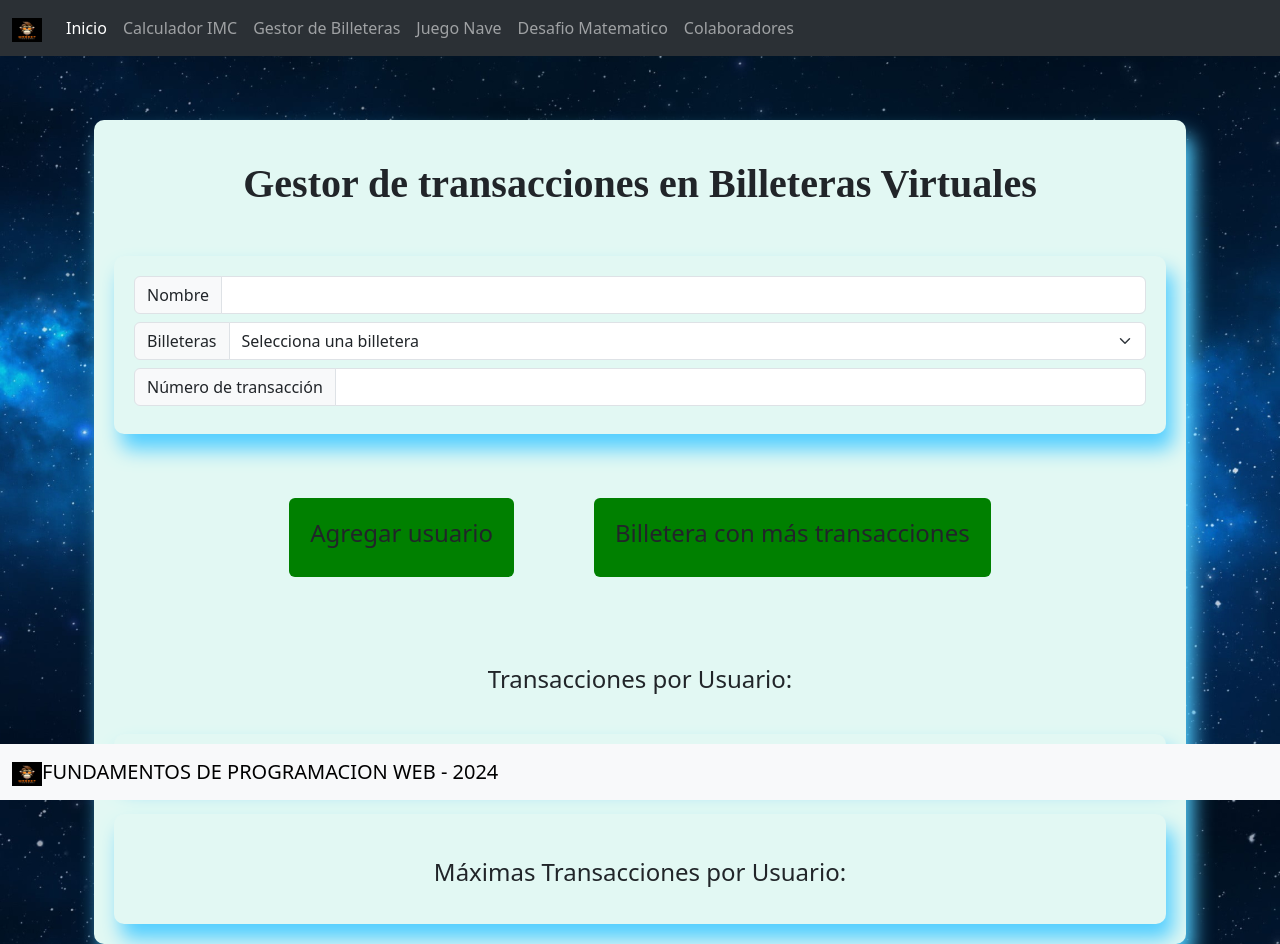
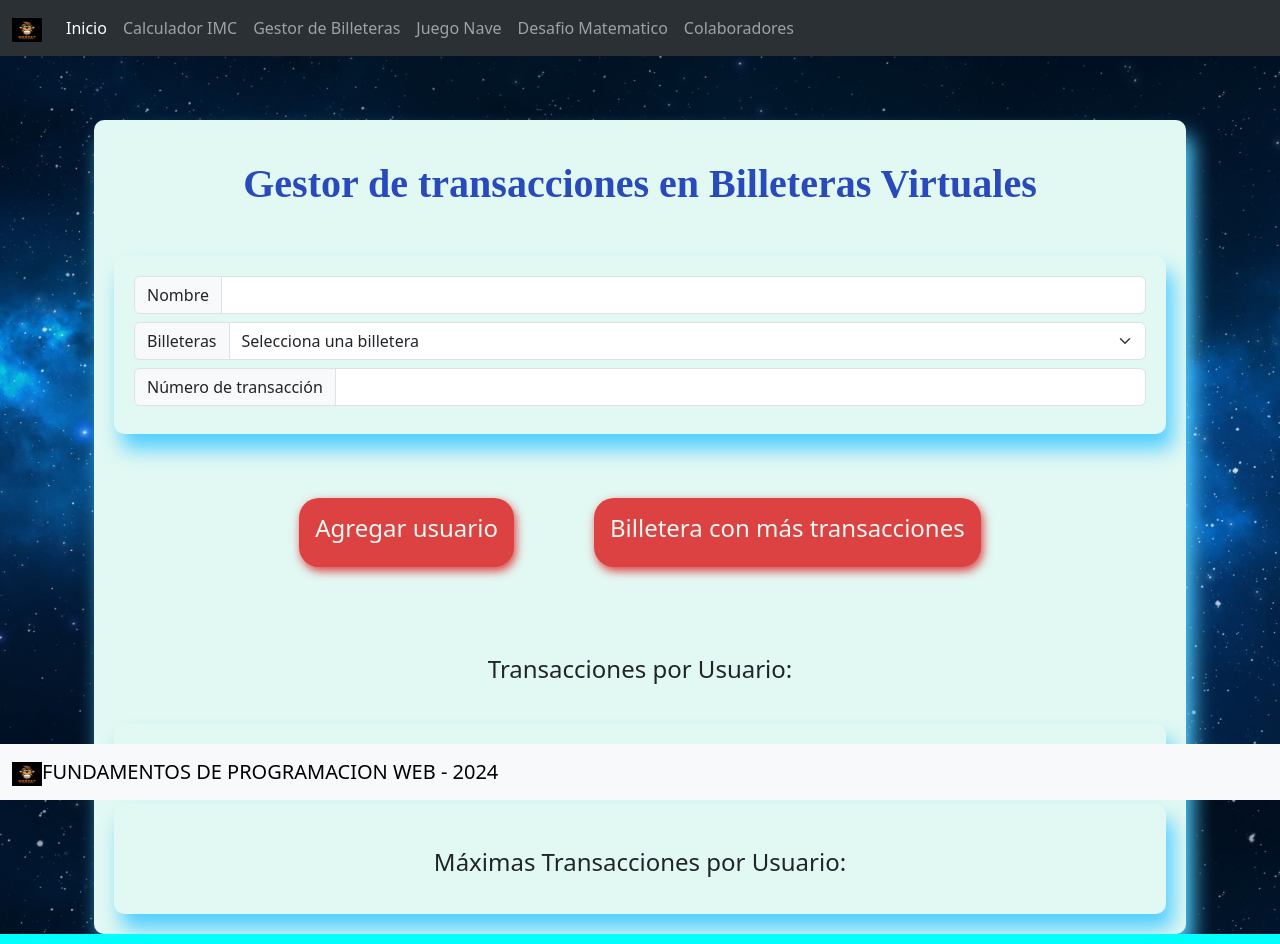
Before and after one commit to Rodrigooo08/proyectofinal_grupo_n3, a React (Vite) app in the folder proyectofinal_grupo_n3/: page /gestorbilleteras in a window 1280 px wide. Built offline with nearby package versions, Linux system fonts and the light colour scheme.

Commit message:
css botones GestorBilletera

```diff
--- a/proyectofinal_grupo_n3/src/Components/GestorBilleteraVirtual/FormDatos.jsx
+++ b/proyectofinal_grupo_n3/src/Components/GestorBilleteraVirtual/FormDatos.jsx
@@ -39,10 +39,10 @@ return (
       </form>
       <br />
       <div className="text-center">
-        <button type="button" className="btn btn-danger,btn" onClick={agregarUsuarios}>
+        <button type="button" className="btn" onClick={agregarUsuarios}>
           <h4>Agregar usuario</h4>
         </button>
-        <button type="button" className="btn btn-success,btn" onClick={billeteraMasTransacciones}>
+        <button type="button" className="btn" onClick={billeteraMasTransacciones}>
           <h4>Billetera con más transacciones</h4>
         </button>
       </div>
--- a/proyectofinal_grupo_n3/src/Style/GestorBilleteraVirtual.css
+++ b/proyectofinal_grupo_n3/src/Style/GestorBilleteraVirtual.css
@@ -2,6 +2,7 @@
     --color1: var(black);
     --color2: var(#284abb;);
     --color3: var (rgb(133, 238, 220));
+    --Color4: var(rgb(209, 37, 37));
 }
 
 table .tabla-usuario {
@@ -23,7 +24,7 @@ p {
 h1 {
     font-size: 40px;
     font-weight: bold;
-    color: var(--color2);
+    color: #284abb;
     text-align: center;
     margin-top: 20px;
     font-family:'Times New Roman', Times, serif
@@ -51,8 +52,14 @@ h1 {
 }
 
 .btn{
-    padding: 20px;
-    background-color:green;
+    padding: 15px;
+    background-color:rgb(221, 66, 66);
+    border-radius: 20px;
     margin: 40px;
+    color:rgb(226, 248, 243);
+    box-shadow: 2px 4px 10px rgb(221, 66, 66);
 
 }
+.btn:hover{
+    background-color: rgb(65, 204, 95);
+}
```
